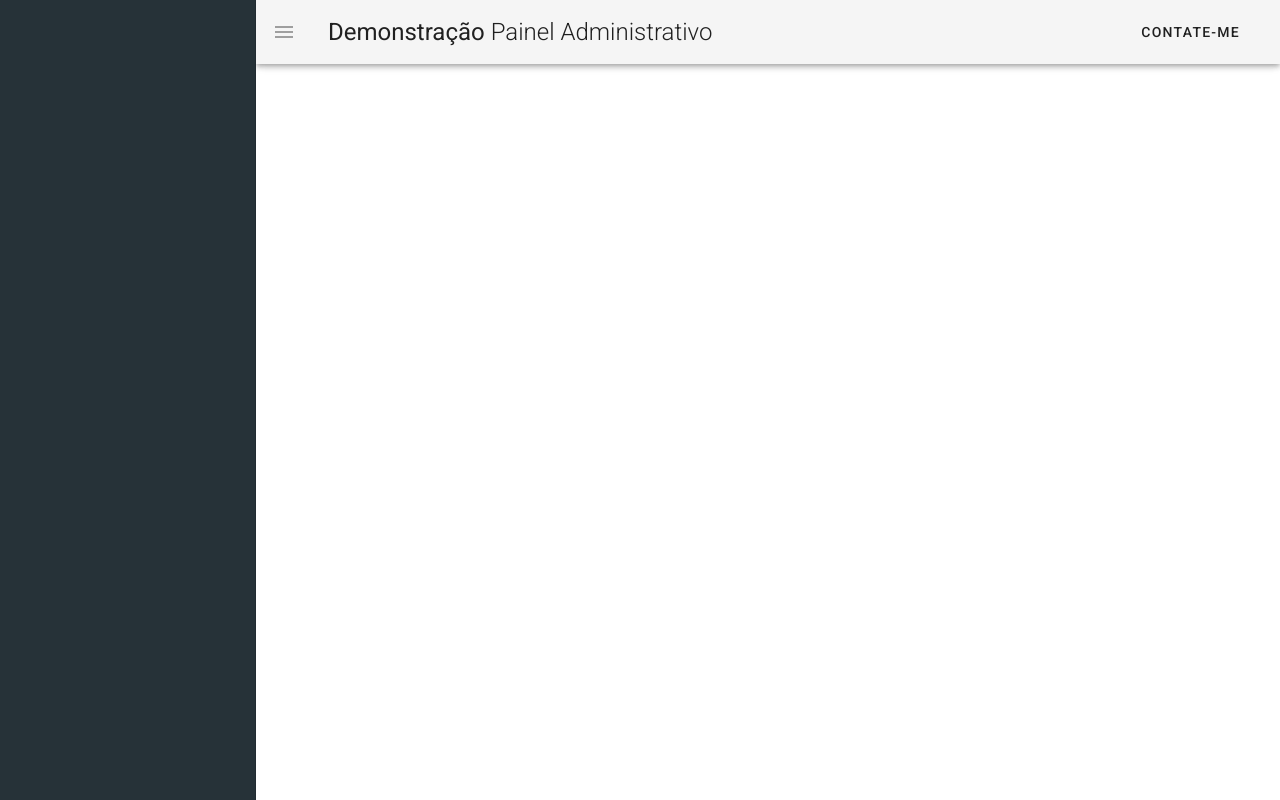
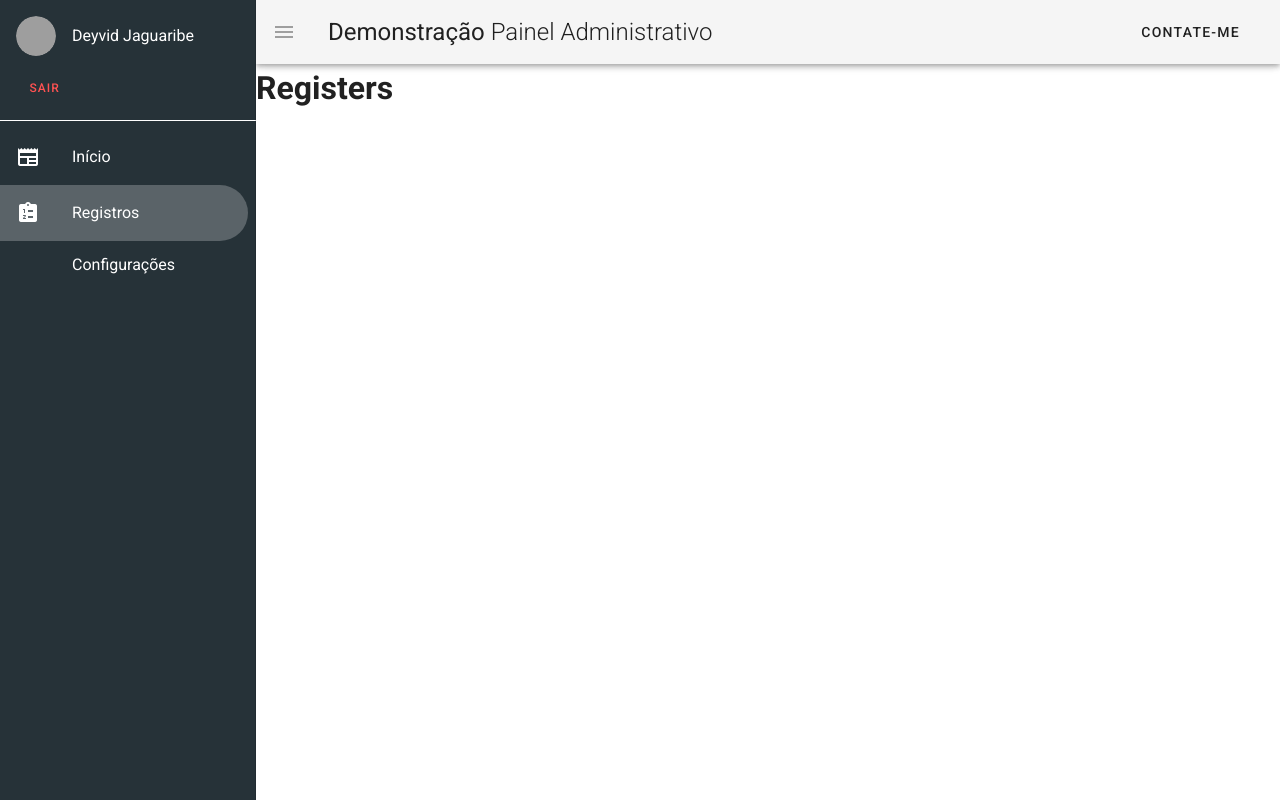
Before and after one commit to DeyvidJLira/vue-template-admin, a Vue app: page /registers in a window 1280 px wide. Both pictures are taken after a click on the button 28 px from the left and 32 px from the top of the page. Built offline with nearby package versions, Linux system fonts and the light colour scheme; grey boxes are pictures that could not be loaded.

Commit message:
Implement navigation drawer / Update route

```diff
--- a/src/layouts/Default.vue
+++ b/src/layouts/Default.vue
@@ -16,6 +16,41 @@
       </v-app-bar>
 
       <v-navigation-drawer app v-model="drawer" class="blue-grey darken-4">
+
+
+        <v-list>
+          <v-list-item>
+            <v-list-item-avatar>
+              <v-img src="https://firebasestorage.googleapis.com/v0/b/deyvidjlira-personal.appspot.com/o/images%2Fphoto_profile.png?alt=media&token=7a72a389-b9e2-4b95-89cd-73adb536e451"></v-img>
+            </v-list-item-avatar>
+
+            <v-list-item-content>
+              <v-list-item-title class="white--text">Deyvid Jaguaribe</v-list-item-title>
+            </v-list-item-content>
+          </v-list-item>
+
+          <v-list-item>
+            <v-btn text small color="error">SAIR</v-btn>
+          </v-list-item>
+
+        </v-list>
+
+        <v-divider class="white"></v-divider>
+
+        <v-list dark shaped>
+          <v-list-item
+            v-for="item in items"
+            :key="item.title"
+            :to="item.to">
+              <v-list-item-icon>
+                <v-icon>mdi-{{ item.icon }}</v-icon>
+              </v-list-item-icon>
+
+              <v-list-item-content>
+                <v-list-item-title>{{ item.title }}</v-list-item-title>
+              </v-list-item-content>
+          </v-list-item>
+        </v-list>
       </v-navigation-drawer>
     </nav>
 
@@ -30,7 +65,12 @@ export default {
   name: 'default',
   data() {
     return {
-      drawer: false
+      drawer: false,
+      items: [
+          { title: 'Início', icon: 'newspaper', to: { name: 'dashboard' } },
+          { title: 'Registros ', icon: 'clipboard-list', to: { name: 'registers' } },
+          { title: 'Configurações', icon: 'settings', to: { name: 'settings' } },
+        ],
     }
   }
 };
--- a/src/router.js
+++ b/src/router.js
@@ -15,8 +15,22 @@ export default new Router({
   routes: [
     {
       path: '/',
-      name: 'home',
+      redirect: '/dashboard'
+    },
+    {
+      path: '/dashboard',
+      name: 'dashboard',
       component: Home
+    },
+    {
+      path: '/registers',
+      name: 'registers',
+      component: () => import('./views/Registers.vue')
+    },
+    {
+      path: '/settings',
+      name: 'settings',
+      component: () => import('./views/Settings.vue')
     },
     {
       path: '/about',
--- /dev/null
+++ b/src/views/Registers.vue
@@ -0,0 +1,5 @@
+<template>
+  <div class="about">
+    <h1>Registers</h1>
+  </div>
+</template>
--- /dev/null
+++ b/src/views/Settings.vue
@@ -0,0 +1,5 @@
+<template>
+  <div class="about">
+    <h1>Settings</h1>
+  </div>
+</template>
```
